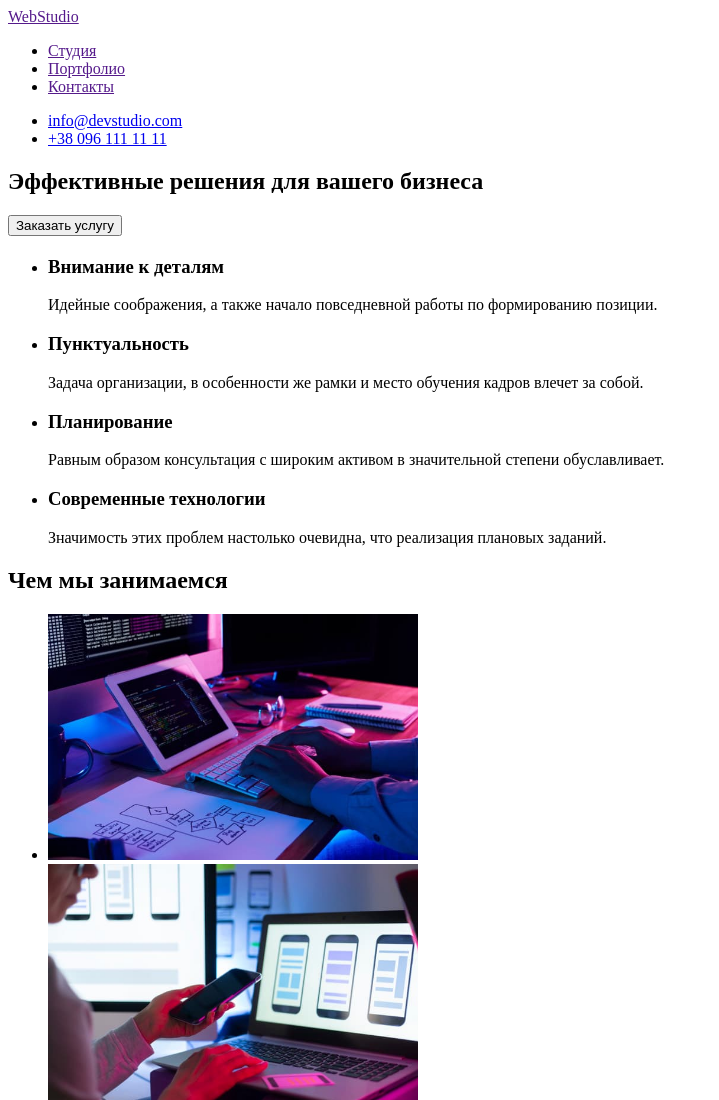
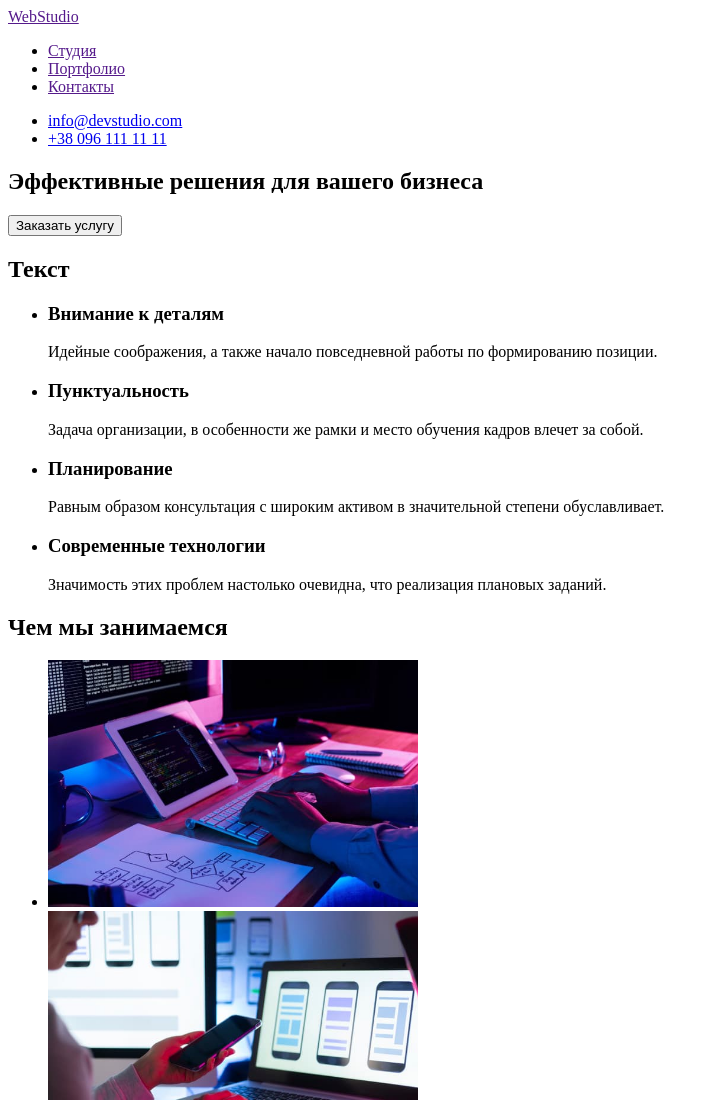
Before and after one commit to supirgigi/goit-markup-hw-01, a plain HTML site: page index.html in a window 1280 px wide. Shown: the top 1100 px of the page, without its empty margins (0-719 px from the left). Drawn offline with Linux system fonts and the light colour scheme.

Commit message:
Update index.html

```diff
--- a/index.html
+++ b/index.html
@@ -28,7 +28,7 @@
         <button type="button">Заказать услугу</button>
       </section>
       <section>
-        <h2></h2>
+        <h2>Текст</h2>
         <ul>
           <li>
             <h3>Внимание к деталям</h3>
```
